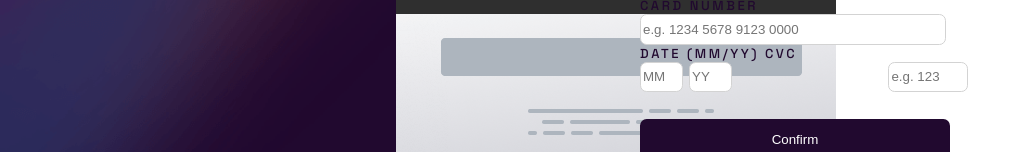
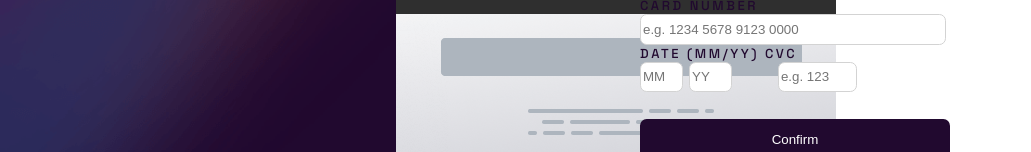
Before and after one commit to Alan-H-H/interactive-credit-card, a plain HTML site: page interactive-card-details-form-main/index.html in a window 1280 px wide. Shown: the part 375-527 px from the top of the page, without its empty margins (0-1031 px from the left). Drawn offline with Linux system fonts and the light colour scheme.

Commit message:
Update index.css

```diff
--- a/interactive-card-details-form-main/index.css
+++ b/interactive-card-details-form-main/index.css
@@ -97,7 +97,7 @@ body{
 }
 
 #cvcEl{
-    margin-left: -9.5em;
+    margin-left: -18em;
 }
 
 .cvcEl p{
```
